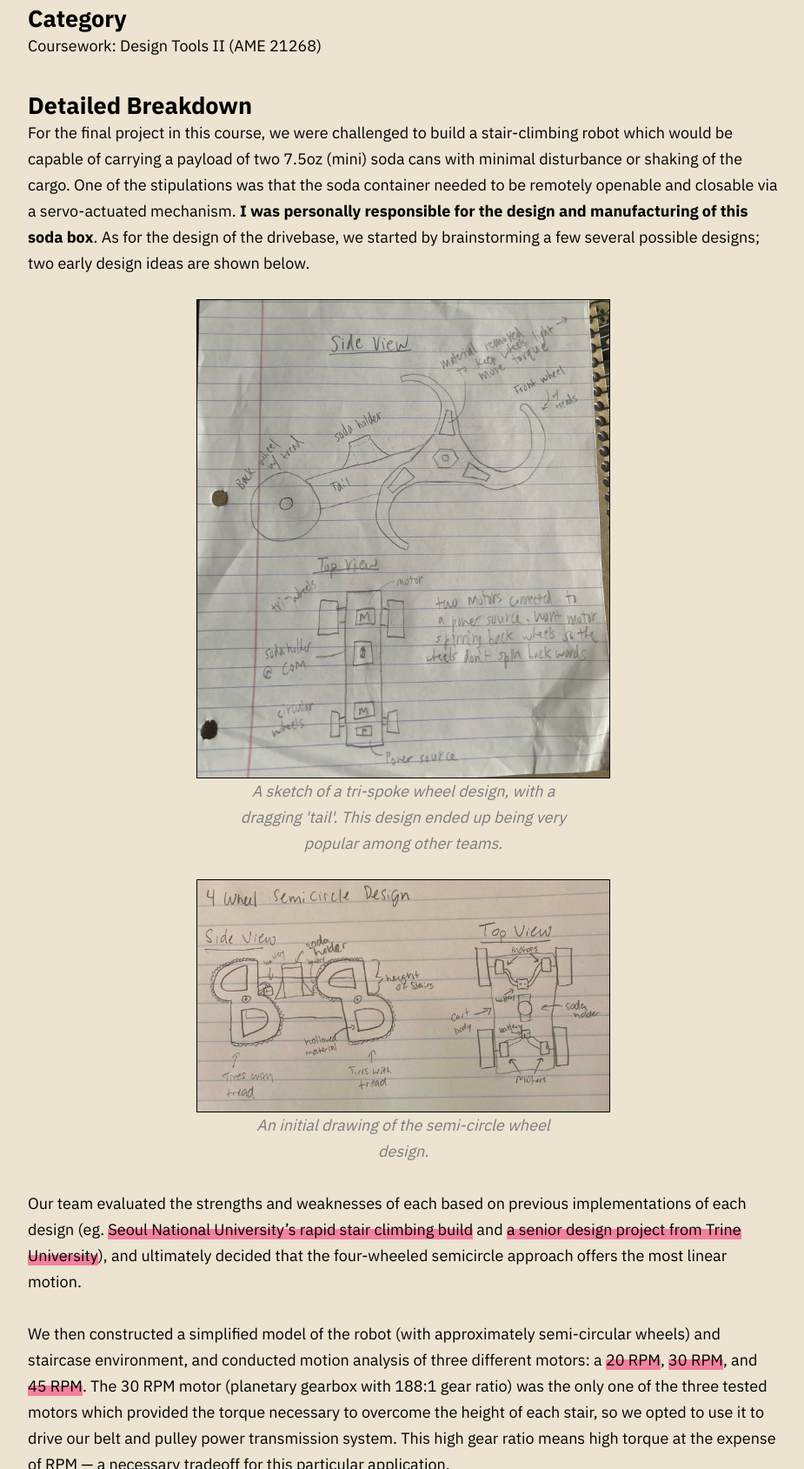
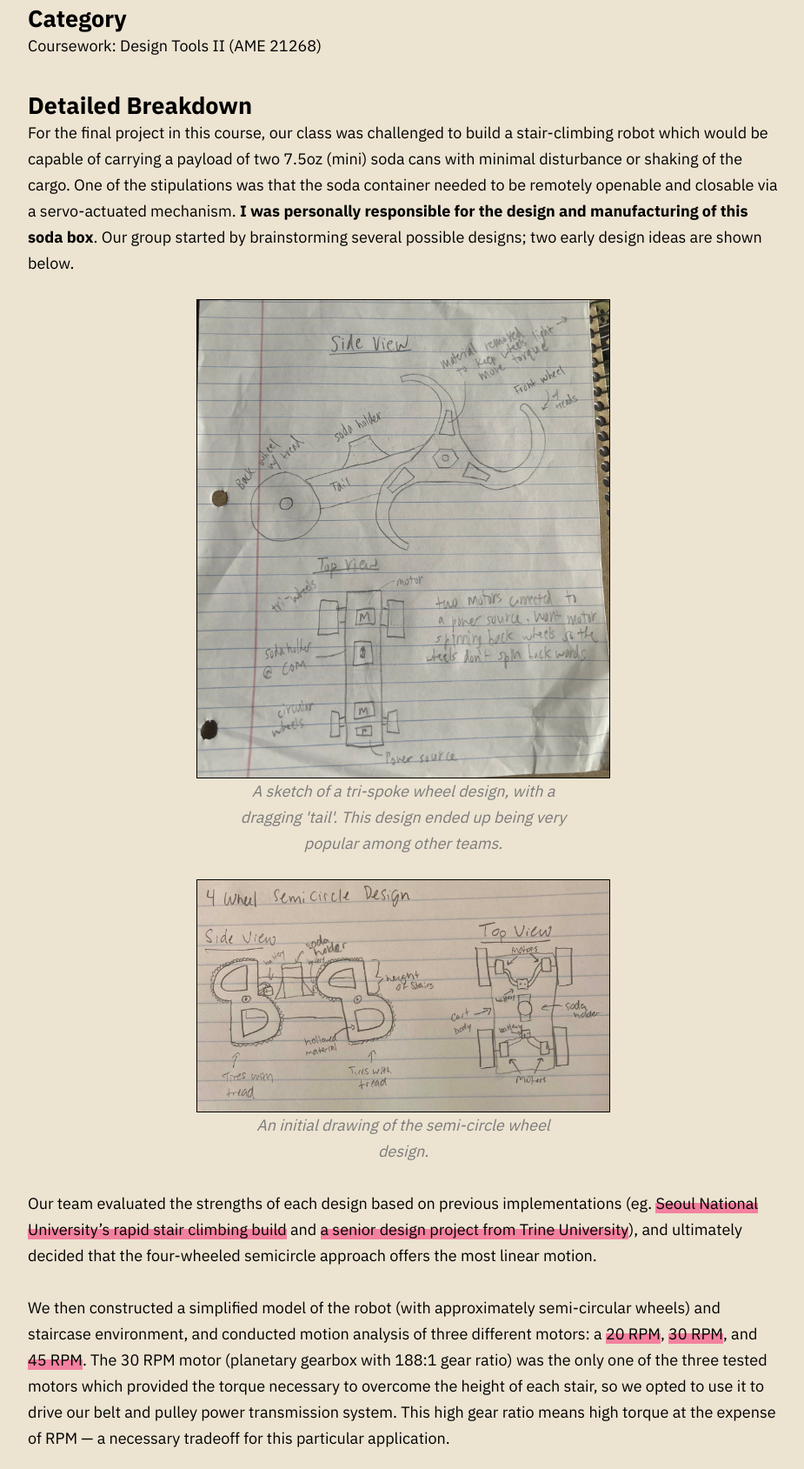
Before and after one commit to kabirmadan/kabirmadan.github.io, a plain HTML site: page stairclimbing.html in a window 1280 px wide. Shown: the part 639-2328 px from the top of the page at 87% size, without its empty margins (176-1101 px from the left). Drawn offline with Linux system fonts and the light colour scheme; grey boxes are pictures that could not be loaded.

Commit message:
rephrased some writing

```diff
--- a/stairclimbing.html
+++ b/stairclimbing.html
@@ -36,7 +36,7 @@
                <p>Coursework: Design Tools II (AME 21268)</p>
             <li>
                <h4>Detailed Breakdown</h4>
-               <p>For the final project in this course, we were challenged to build a stair-climbing robot which would be capable of carrying a payload of two 7.5oz (mini) soda cans with minimal disturbance or shaking of the cargo. One of the stipulations was that the soda container needed to be remotely openable and closable via a servo-actuated mechanism. <b>I was personally responsible for the design and manufacturing of this soda box</b>. As for the design of the drivebase, we started by brainstorming a few several possible designs; two early design ideas are shown below.<br>
+               <p>For the final project in this course, our class was challenged to build a stair-climbing robot which would be capable of carrying a payload of two 7.5oz (mini) soda cans with minimal disturbance or shaking of the cargo. One of the stipulations was that the soda container needed to be remotely openable and closable via a servo-actuated mechanism. <b>I was personally responsible for the design and manufacturing of this soda box</b>. Our group started by brainstorming several possible designs; two early design ideas are shown below.<br>
                </p>
                <div class='fig'>
                   <img id='stairclimbing_sketch1' src='media/stairclimbing_sketch1.jpg'>
@@ -46,7 +46,7 @@
                   <img id='stairclimbing_sketch2' src='media/stairclimbing_sketch2.jpg'>
                </div>
                <p class='caption'>An initial drawing of the semi-circle wheel design.</p>
-               <p></br>Our team evaluated the strengths and weaknesses of each based on previous implementations of each design (eg. <a href='https://www.youtube.com/watch?v=eB4nj6NUKVE'>Seoul National University’s rapid stair climbing build</a> and <a href='https://www.youtube.com/watch?v=46qEgN3eqkA'>a senior design project from Trine University</a>), and ultimately decided that the four-wheeled semicircle approach offers the most linear motion.</p>
+               <p></br>Our team evaluated the strengths of each design based on previous implementations (eg. <a href='https://www.youtube.com/watch?v=eB4nj6NUKVE'>Seoul National University’s rapid stair climbing build</a> and <a href='https://www.youtube.com/watch?v=46qEgN3eqkA'>a senior design project from Trine University</a>), and ultimately decided that the four-wheeled semicircle approach offers the most linear motion.</p>
                <p><br>We then constructed a simplified model of the robot (with approximately semi-circular wheels) and staircase environment, and conducted motion analysis of three different motors: a <a href='https://www.servocity.com/20-rpm-precision-spur-gear-motor/'>20 RPM</a>, <a href='https://www.gobilda.com/5203-series-yellow-jacket-planetary-gear-motor-188-1-ratio-24mm-length-8mm-rex-shaft-30-rpm-3-3-5v-encoder/'>30 RPM</a>, and <a href='https://www.servocity.com/content/downloads/45_rpm_hd_precision_planetary_gearmotor_-_specifications.pdf'>45 RPM</a>. The 30 RPM motor (planetary gearbox with 188:1 gear ratio) was the only one of the three tested motors which provided the torque necessary to overcome the height of each stair, so we opted to use it to drive our belt and pulley power transmission system. This high gear ratio means high torque at the expense of RPM — a necessary tradeoff for this particular application.<br></p>
                <div class='fig'>
                   <img id='stairclimbing_motion' src='media/stairclimbing_motion.gif'>
```
Also changed, not shown: halo.html (+1 -1 lines).
